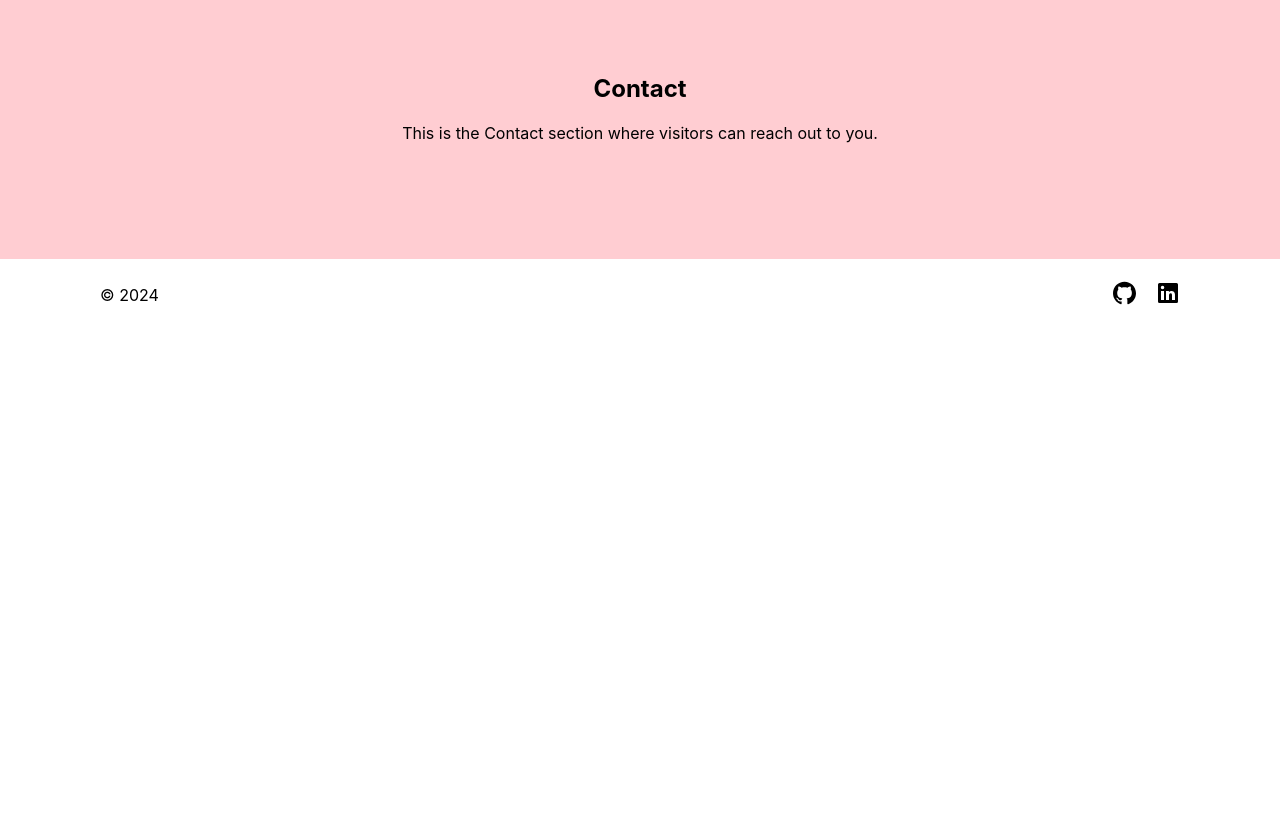
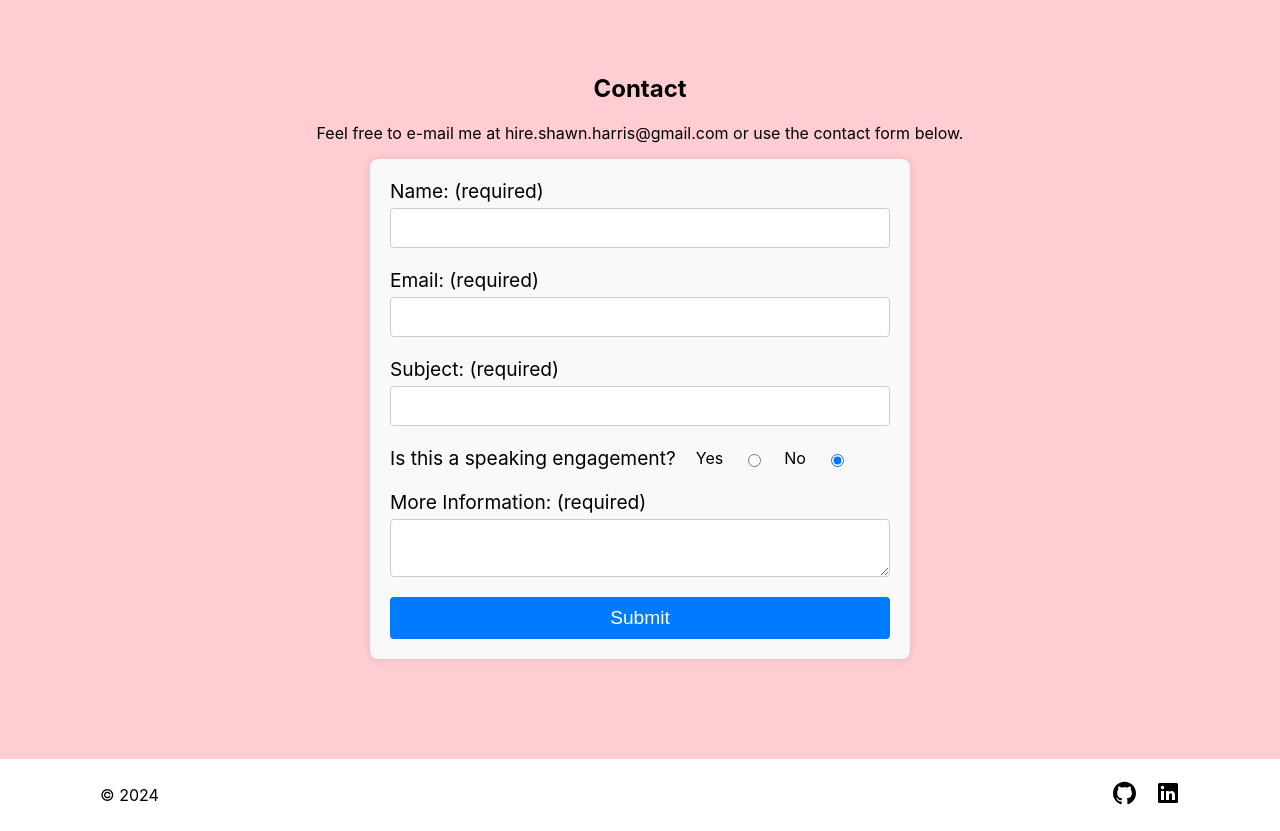
Before and after one commit to conversayShawn/portfolio-conversayShawn, a React (Create React App) app: page / in a window 1280 px wide. Shown: the part 960-1791 px from the top of the page. Before the commit the page ends 1291 px from the top, so only its background shows below. Built offline with nearby package versions, Linux system fonts and the light colour scheme.

Commit message:
contact form consoles expected data

```diff
--- a/src/components/App.js
+++ b/src/components/App.js
@@ -5,7 +5,7 @@ import Footer from "./Footer";
 import About from "./About";
 import Skills from "./Skills";
 import Projects from "./Projects";
-import Contact from "./Contact";
+import Contact from "./contact/Contact";
 
 function App() {
   return (
--- a/src/components/Contact.js
+++ /dev/null
@@ -1,13 +0,0 @@
-import React from "react";
-import "../styles/Contact.css";
-
-const Contact = () => {
-  return (
-    <section id="contact" className="section contact-section">
-      <h2>Contact</h2>
-      <p>This is the Contact section where visitors can reach out to you.</p>
-    </section>
-  );
-};
-
-export default Contact;
--- /dev/null
+++ b/src/components/contact/Contact.js
@@ -0,0 +1,18 @@
+import React from "react";
+import "../../styles/contact/Contact.css";
+import ContactForm from "./ContactForm";
+
+const Contact = () => {
+  return (
+    <section id="contact" className="section contact-section">
+      <h2>Contact</h2>
+      <p>
+        Feel free to e-mail me at hire.shawn.harris@gmail.com or use the contact
+        form below.
+      </p>
+      <ContactForm />
+    </section>
+  );
+};
+
+export default Contact;
--- /dev/null
+++ b/src/components/contact/ContactForm.js
@@ -0,0 +1,123 @@
+import React, { useState } from "react";
+import "../../styles/contact/ContactForm.css";
+
+const ContactForm = () => {
+  const [formData, setFormData] = useState({
+    name: "",
+    email: "",
+    subject: "",
+    isSpeakingEngagement: "no",
+    date: "",
+    moreInfo: "",
+  });
+
+  const handleChange = (e) => {
+    const { name, value } = e.target;
+    setFormData({
+      ...formData,
+      [name]: value,
+    });
+  };
+
+  const handleRadioChange = (e) => {
+    setFormData({
+      ...formData,
+      isSpeakingEngagement: e.target.value,
+      date: "",
+    });
+  };
+
+  const handleSubmit = async (e) => {
+    e.preventDefault();
+
+    // TODO: update to add form logic
+    console.log("Form data:", formData);
+    alert("Form submitted successfully!");
+  };
+
+  return (
+    <form className="contact-form" onSubmit={handleSubmit}>
+      <label>
+        Name: (required)
+        <input
+          type="text"
+          name="name"
+          value={formData.name}
+          onChange={handleChange}
+          required
+        />
+      </label>
+
+      <label>
+        Email: (required)
+        <input
+          type="email"
+          name="email"
+          value={formData.email}
+          onChange={handleChange}
+          required
+        />
+      </label>
+
+      <label>
+        Subject: (required)
+        <input
+          type="text"
+          name="subject"
+          value={formData.subject}
+          onChange={handleChange}
+          required
+        />
+      </label>
+
+      <div className="speaking-engagement">
+        <label>Is this a speaking engagement?</label>
+        <div className="radio-group">
+          Yes
+          <input
+            type="radio"
+            name="isSpeakingEngagement"
+            value="yes"
+            checked={formData.isSpeakingEngagement === "yes"}
+            onChange={handleRadioChange}
+          />
+          No
+          <input
+            type="radio"
+            name="isSpeakingEngagement"
+            value="no"
+            checked={formData.isSpeakingEngagement === "no"}
+            onChange={handleRadioChange}
+          />
+        </div>
+      </div>
+
+      {formData.isSpeakingEngagement === "yes" && (
+        <label>
+          Date: (required)
+          <input
+            type="date"
+            name="date"
+            value={formData.date}
+            onChange={handleChange}
+            required
+          />
+        </label>
+      )}
+
+      <label>
+        More Information: (required)
+        <textarea
+          name="moreInfo"
+          value={formData.moreInfo}
+          onChange={handleChange}
+          required
+        />
+      </label>
+
+      <button type="submit">Submit</button>
+    </form>
+  );
+};
+
+export default ContactForm;
--- /dev/null
+++ b/src/styles/contact/ContactForm.css
@@ -0,0 +1,68 @@
+.contact-form {
+  display: flex;
+  flex-direction: column;
+  gap: 20px;
+  width: 100%;
+  max-width: 500px;
+  margin: 0 auto;
+  padding: 20px;
+  background-color: #f9f9f9;
+  border-radius: 8px;
+  box-shadow: 0 0 10px rgba(0, 0, 0, 0.1);
+}
+
+.contact-form label {
+  display: flex;
+  flex-direction: column;
+  font-size: 1.2rem;
+  text-align: left;
+}
+
+.contact-form input,
+.contact-form textarea {
+  padding: 10px;
+  font-size: 1rem;
+  margin-top: 5px;
+  border: 1px solid #ccc;
+  border-radius: 4px;
+}
+
+.contact-form textarea {
+  resize: vertical;
+}
+
+.contact-form button {
+  padding: 10px 20px;
+  font-size: 1.2rem;
+  background-color: #007bff;
+  color: white;
+  border: none;
+  border-radius: 4px;
+  cursor: pointer;
+}
+
+.contact-form button:hover {
+  background-color: #0056b3;
+}
+
+.speaking-engagement {
+  display: flex;
+  align-items: center;
+  gap: 10px;
+}
+
+.radio-group {
+  display: flex;
+  gap: 20px;
+}
+
+.radio-group label {
+  display: flex;
+  align-items: center;
+  gap: 5px;
+  margin: 0;
+}
+
+.speaking-engagement label {
+  margin-right: 10px;
+}
```
Also changed, not shown: src/styles/contact/Contact.css (renamed from src/styles/Contact.css).
